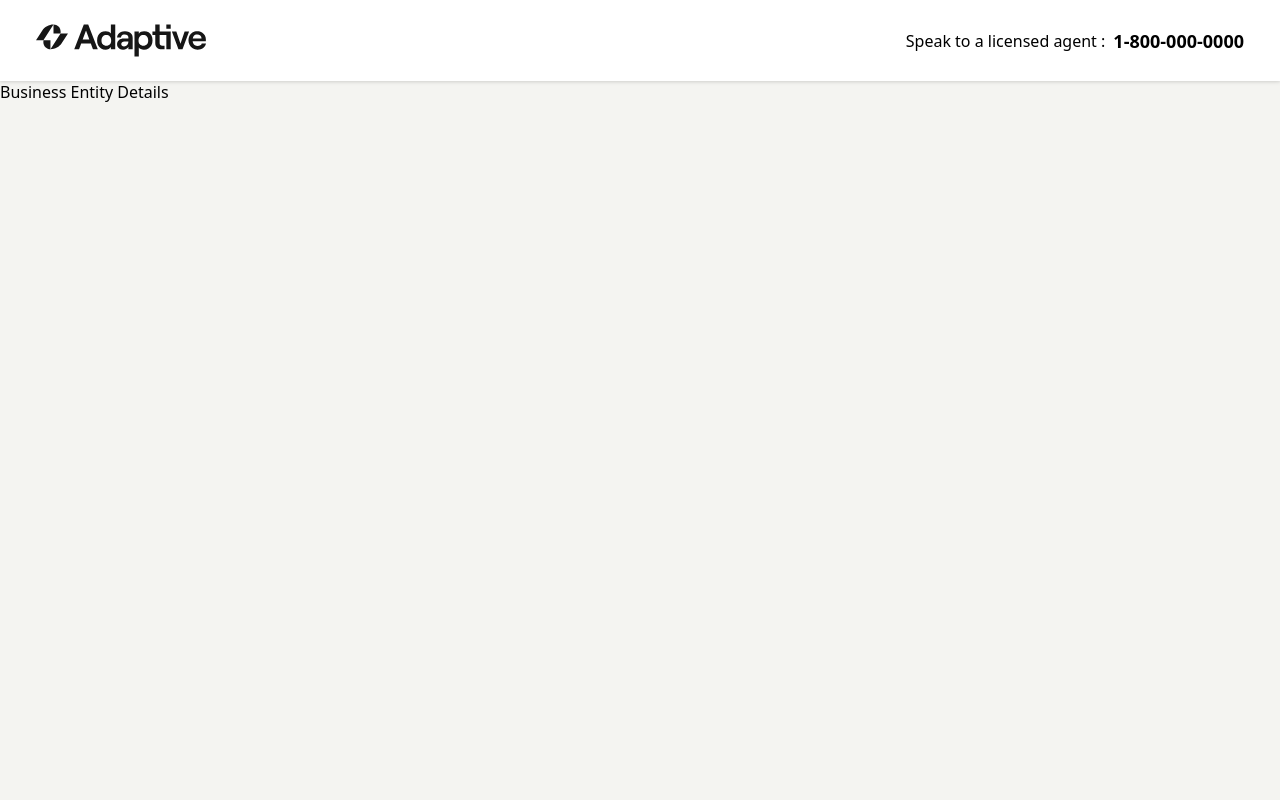
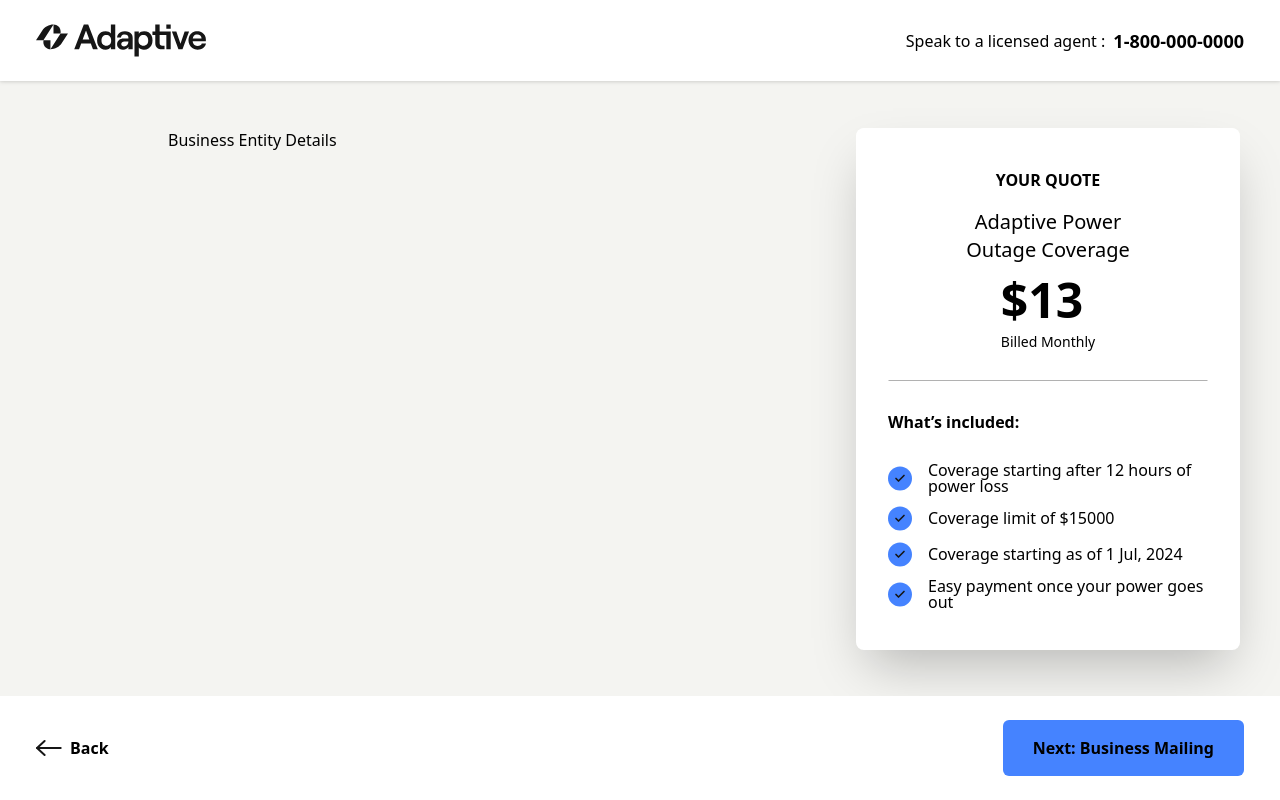
Before and after one commit to muhammad-saad-imran/react-training, a Next.js app in the folder adaptive-insurance/: page /business-info/business-entity-details in a window 1280 px wide. Built offline with nearby package versions, Linux system fonts and the light colour scheme.

Commit message:
business info layout created and redux setup completed

```diff
--- a/adaptive-insurance/package.json
+++ b/adaptive-insurance/package.json
@@ -16,6 +16,7 @@
     "react": "^18",
     "react-dom": "^18",
     "react-redux": "^9.1.2",
+    "redux-persist": "^6.0.0",
     "styled-components": "^6.1.11",
     "yup": "^1.4.0"
   },
@@ -23,6 +24,7 @@
     "@types/node": "^20",
     "@types/react": "^18",
     "@types/react-dom": "^18",
+    "@types/redux-persist": "^4.3.1",
     "eslint": "^8",
     "eslint-config-next": "14.2.4",
     "postcss": "^8",
--- /dev/null
+++ b/adaptive-insurance/src/Layouts/business-info/BusinessInfoFormLayout.tsx
@@ -0,0 +1,29 @@
+"use client";
+import React from "react";
+import QuoteCard from "../../components/policy-coverage/QuoteCard";
+import { useRouter } from "next/navigation";
+import { useAppSelector } from "@/lib/hooks";
+import { selectPolicyCoverage } from "@/lib/feature/policy-coverage/policyCoverageSlice";
+
+type Props = {
+  children: React.ReactNode;
+};
+
+const BusinessInfoFormLayout = (props: Props) => {
+  const policy = useAppSelector(selectPolicyCoverage);
+
+  return (
+    <div className="pb-24">
+      <div className="flex w-full h-full px-10 py-12">
+        <div className="mr-auto md:pr-10 lg:px-32">{props.children}</div>
+        <div className="w-80 lg:w-96 grow-0 shrink-0 hidden md:block">
+          <div className="fixed right-10">
+            <QuoteCard policy={policy} />
+          </div>
+        </div>
+      </div>
+    </div>
+  );
+};
+
+export default BusinessInfoFormLayout;
--- a/adaptive-insurance/src/app/business-info/business-entity-details/page.tsx
+++ b/adaptive-insurance/src/app/business-info/business-entity-details/page.tsx
@@ -1,11 +1,22 @@
-import React from 'react'
+"use client";
+import BottomNavBar from "@/components/common/BottomNavBar";
+import { useRouter } from "next/navigation";
+import React from "react";
 
-type Props = {}
+type Props = {};
 
 const Page = (props: Props) => {
+  const router = useRouter();
+
   return (
-    <div>Business Entity Details</div>
-  )
-}
+    <div>
+      Business Entity Details
+      <BottomNavBar
+        buttonLabel="Next: Business Mailing"
+        onButtonClick={() => router.push("business-mailing-address")}
+      />
+    </div>
+  );
+};
 
-export default Page
+export default Page;
--- /dev/null
+++ b/adaptive-insurance/src/app/business-info/layout.tsx
@@ -0,0 +1,16 @@
+import React from "react";
+import BusinessInfoFormLayout from "@/Layouts/business-info/BusinessInfoFormLayout";
+
+const Layout = ({
+  children,
+}: Readonly<{
+  children: React.ReactNode;
+}>) => {
+  return (
+      <BusinessInfoFormLayout>
+        {children}
+      </BusinessInfoFormLayout>
+  );
+};
+
+export default Layout;
--- a/adaptive-insurance/src/app/layout.tsx
+++ b/adaptive-insurance/src/app/layout.tsx
@@ -2,6 +2,7 @@ import type { Metadata } from "next";
 import { DM_Sans } from "next/font/google";
 import "./globals.css";
 import Navbar from "@/components/common/Navbar";
+import StoreProvider from "./StoreProvider";
 
 const dm_sans = DM_Sans({ subsets: ["latin"] });
 
@@ -20,7 +21,7 @@ export default function RootLayout({
       <body className={dm_sans.className + "w-screen h-screen box-border"}>
         <Navbar />
         <div className="bg-anti-white w-full h-full pt-20 overflow-auto">
-          {children}
+          <StoreProvider>{children}</StoreProvider>
         </div>
       </body>
     </html>
--- a/adaptive-insurance/src/app/policy-coverage/policyCoverageContainer.tsx
+++ b/adaptive-insurance/src/app/policy-coverage/policyCoverageContainer.tsx
@@ -2,17 +2,19 @@
 import BottomNavBar from "@/components/common/BottomNavBar";
 import InstructionModal from "@/components/policy-coverage/InstructionModal";
 import PolicyCoverageUI from "@/components/policy-coverage/PolicyCoverageUI";
+import { selectPolicyCoverage } from "@/lib/feature/policy-coverage/policyCoverageSlice";
+import { useAppSelector } from "@/lib/hooks";
+import { useRouter } from "next/navigation";
 import React, { useState } from "react";
 
 type Props = {};
 
 const PolicyCoverageContainer = (props: Props) => {
-  const [policy, setPolicy] = useState({
-    hours: 12,
-    limit: 15000,
-  });
+  const policy = useAppSelector(selectPolicyCoverage);
 
   const [isModelHidden, setIsModelHidden] = useState(true);
+
+  const router = useRouter();
 
   const coverageHourOpts = [
     {
@@ -44,24 +46,24 @@ const PolicyCoverageContainer = (props: Props) => {
     },
   ];
 
-  function onPolicyChange(name: "hours" | "limit", value: number) {
-    setPolicy((prevPolicy) => ({
-      ...prevPolicy,
-      [name]: value,
-    }));
-  }
-
   return (
     <div className="pb-24">
       <PolicyCoverageUI
         coverageLimitOpts={coverageLimitOpts}
         coverageHourOpts={coverageHourOpts}
         policy={policy}
-        onPolicyChange={onPolicyChange}
         onShowModal={() => setIsModelHidden((prevState) => !prevState)}
       />
-      <BottomNavBar buttonLabel="Next: Business Information" />
-      <InstructionModal hide={isModelHidden} onCloseModal={() => setIsModelHidden(true)} />
+      <BottomNavBar
+        buttonLabel="Next: Business Information"
+        onButtonClick={() =>
+          router.push("business-info/business-entity-details")
+        }
+      />
+      <InstructionModal
+        hide={isModelHidden}
+        onCloseModal={() => setIsModelHidden(true)}
+      />
     </div>
   );
 };
--- a/adaptive-insurance/src/components/common/bottomNavBar.tsx
+++ b/adaptive-insurance/src/components/common/bottomNavBar.tsx
@@ -6,23 +6,27 @@ import React from "react";
 
 type Props = {
   buttonLabel: string;
+  onButtonClick: () => void;
 };
 
 const BottomNavBar = (props: Props) => {
-    const router = useRouter()
+  const router = useRouter();
   return (
-    <div className="flex w-full py-6 px-9 rounded-t-lg md:rounded-none flex items-center bg-white fixed bottom-0 z-50">
-      <div className="hidden md:flex gap-2 mr-auto cursor-pointer" onClick={() => router.back()}>
+    <div className="flex w-full py-6 px-9 rounded-t-lg md:rounded-none flex items-center bg-white fixed bottom-0 left-0 z-50">
+      <div
+        className="hidden md:flex gap-2 mr-auto cursor-pointer"
+        onClick={() => router.back()}
+      >
         <LeftArrowIcon />
         <p className="font-bold">Back</p>
       </div>
 
-      <div className="flex md:hidden flex-col gap-2 justify-center items-center mr-auto cursor-pointer" onClick={() => router.back()}>
+      <div className="flex md:hidden flex-col gap-2 justify-center items-center mr-auto cursor-pointer">
         <p className="text-sm font-bold uppercase">Your quote</p>
         <p className="text-lg">$13/mo</p>
       </div>
 
-      <Button>{props.buttonLabel}</Button>
+      <Button onClick={props.onButtonClick}>{props.buttonLabel}</Button>
     </div>
   );
 };
--- a/adaptive-insurance/src/components/policy-coverage/hourCoverage.tsx
+++ b/adaptive-insurance/src/components/policy-coverage/hourCoverage.tsx
@@ -13,7 +13,7 @@ const HourCoverage = (props: Props) => {
       <p className="text-5xl text-center md:text-left">12-hour coverage is right for you</p>
       <p className="my-8 text-center md:text-left">
         Brooklyn, NY is at a{" "}
-        <section className="text-deep-blue inline">Medium</section> risk for
+        <span className="text-deep-blue inline">Medium</span> risk for
         experiencing power loss in the next 12 months. How long can your
         business go without power before requiring assistance?
       </p>
--- a/adaptive-insurance/src/components/policy-coverage/policyCoverageUI.tsx
+++ b/adaptive-insurance/src/components/policy-coverage/policyCoverageUI.tsx
@@ -2,16 +2,21 @@ import React from "react";
 import HourCoverage from "./HourCoverage";
 import CoverageLimit from "./CoverageLimit";
 import QuoteCard from "./QuoteCard";
+import { useAppDispatch } from "@/lib/hooks";
+import {
+  changeCoverageHours,
+  changeCoverageLimit,
+} from "@/lib/feature/policy-coverage/policyCoverageSlice";
 
 type Props = {
   policy: { hours: number; limit: number };
   coverageLimitOpts: Array<{ limit: number }>;
   coverageHourOpts: Array<{ hours: number; text: string }>;
-  onPolicyChange: (name: "hours" | "limit", value: number) => void;
   onShowModal: () => void;
 };
 
 const PolicyCoverageUI = (props: Props) => {
+  const dispatch = useAppDispatch();
   return (
     <div className="flex w-full h-full px-10 py-12">
       <div className="mr-auto md:pr-10 lg:px-32">
@@ -23,14 +28,14 @@ const PolicyCoverageUI = (props: Props) => {
           coverageHourOpts={props.coverageHourOpts}
           selectedHours={props.policy.hours}
           onPolicyHoursChange={(value: number) =>
-            props.onPolicyChange("hours", value)
+            dispatch(changeCoverageHours(value))
           }
         />
         <CoverageLimit
           selectedLimit={props.policy.limit}
           coverageLimitOpts={props.coverageLimitOpts}
           onPolicyLimitChange={(value: number) =>
-            props.onPolicyChange("limit", value)
+            dispatch(changeCoverageLimit(value))
           }
         />
         <div>
--- /dev/null
+++ b/adaptive-insurance/src/lib/feature/policy-coverage/policyCoverageSlice.ts
@@ -0,0 +1,33 @@
+import { useAppSelector } from "@/lib/hooks";
+import { RootState } from "@/lib/store";
+import { createSlice } from "@reduxjs/toolkit";
+import type { PayloadAction } from "@reduxjs/toolkit";
+
+interface PolicyCoverageState {
+  hours: number;
+  limit: number;
+}
+
+const initialState = {
+  hours: 12,
+  limit: 15000,
+} satisfies PolicyCoverageState as PolicyCoverageState;
+
+const policyCoverageSlice = createSlice({
+  name: "policy",
+  initialState,
+  reducers: {
+    changeCoverageHours(state, action: PayloadAction<number>) {
+      state.hours = action.payload;
+    },
+    changeCoverageLimit(state, action: PayloadAction<number>) {
+      state.limit = action.payload;
+    },
+  },
+});
+
+export const { changeCoverageHours, changeCoverageLimit } =
+  policyCoverageSlice.actions;
+export default policyCoverageSlice.reducer;
+
+export const selectPolicyCoverage = (state: RootState) => state.policy;
--- a/adaptive-insurance/src/lib/store.ts
+++ b/adaptive-insurance/src/lib/store.ts
@@ -1,13 +1,19 @@
-import { configureStore } from '@reduxjs/toolkit'
+import { configureStore } from "@reduxjs/toolkit";
+import { combineReducers } from "redux";
+import policyCoverageSlice from "./feature/policy-coverage/policyCoverageSlice";
+
+const rootReducer = combineReducers({
+  policy: policyCoverageSlice,
+});
 
 export const makeStore = () => {
   return configureStore({
-    reducer: {}
-  })
-}
+    reducer: rootReducer,
+  });
+};
 
 // Infer the type of makeStore
-export type AppStore = ReturnType<typeof makeStore>
+export type AppStore = ReturnType<typeof makeStore>;
 // Infer the `RootState` and `AppDispatch` types from the store itself
-export type RootState = ReturnType<AppStore['getState']>
-export type AppDispatch = AppStore['dispatch']
+export type RootState = ReturnType<AppStore["getState"]>;
+export type AppDispatch = AppStore["dispatch"];
```
Also changed, not shown: adaptive-insurance/src/app/storeProvider.tsx (+13 -9 lines), 1 other file (tests, documents, lock files or other folders).
